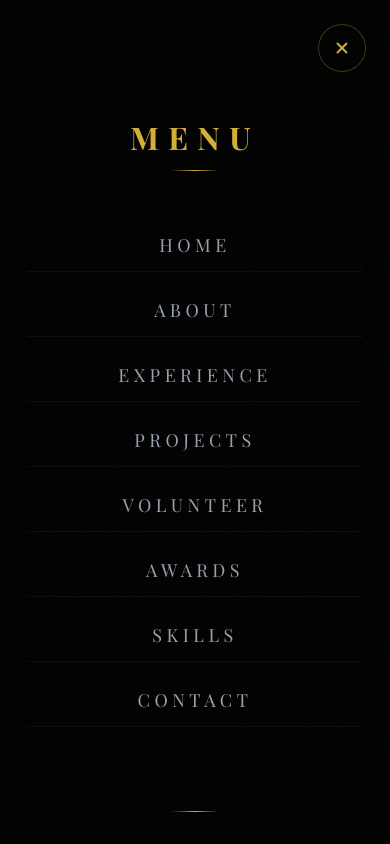
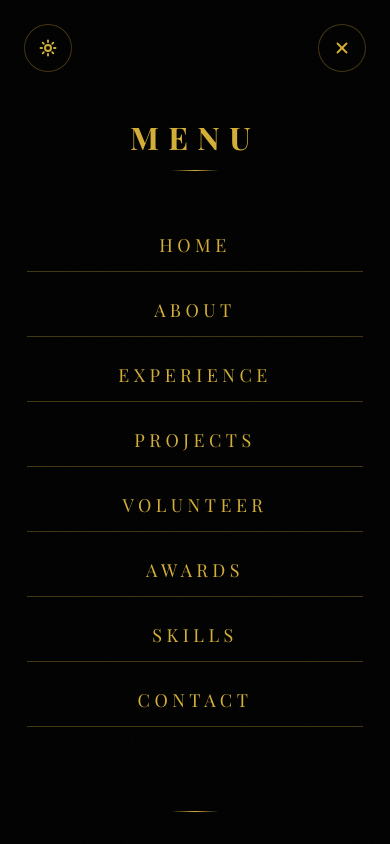
Before and after one commit to sameerbintaher/jinyuzhou, a Next.js app: page / in a window 390 px wide. Both pictures are taken after a click on the button "Open menu". Shown: the top 844 px of the page. Built offline with nearby package versions, Linux system fonts and the light colour scheme; a web font is replaced by a local one.

Commit message:
Add Light/Dark theme support with next-themes

```diff
--- a/app/components/Hero.js
+++ b/app/components/Hero.js
@@ -27,15 +27,23 @@ export default function Hero() {
     >
       {/* Soft Parallax Background - Desktop Only */}
       <motion.div
-        style={{ y: isMobile ? 0 : y }}
+        style={{
+          y: isMobile ? 0 : y,
+          background: "linear-gradient(to bottom, var(--bg), var(--bg-secondary), var(--bg))",
+        }}
         initial={{ scale: isMobile ? 1 : 1.1, opacity: 0 }}
         animate={{ scale: 1, opacity: 1 }}
         transition={{ duration: isMobile ? 0.8 : 2.5, ease: "easeOut" }}
-        className="absolute inset-0 bg-gradient-to-b from-black via-[#0a0a0a] to-black"
+        className="absolute inset-0"
       />
 
-      {/* Strong Dark Gradient Overlay for Mobile Readability */}
-      <div className="md:hidden absolute inset-0 bg-gradient-to-b from-black/80 via-black/70 to-black/90 z-[5]" />
+      {/* Gradient Overlay for Mobile Readability - Theme Aware */}
+      <div
+        className="md:hidden absolute inset-0 z-[5]"
+        style={{
+          background: "linear-gradient(to bottom, var(--hero-overlay-start), var(--hero-overlay-mid), var(--hero-overlay-end))",
+        }}
+      />
 
       <div className="relative z-10 text-center px-6 md:px-8 max-w-5xl mx-auto py-16 md:py-24">
         {/* Top Divider */}
@@ -49,7 +57,12 @@ export default function Hero() {
           }}
           className="mb-10"
         >
-          <div className="w-24 h-[1px] bg-gradient-to-r from-transparent via-[#d4af37] to-transparent mx-auto mb-12" />
+          <div
+            className="w-24 h-[1px] mx-auto mb-12"
+            style={{
+              backgroundImage: "linear-gradient(to right, transparent, var(--accent-gold), transparent)",
+            }}
+          />
         </motion.div>
 
         {/* Name - Minimal fade on mobile, cinematic on desktop */}
@@ -61,8 +74,9 @@ export default function Hero() {
             delay: isMobile ? 0.2 : 0.5,
             ease: [0.22, 1, 0.36, 1],
           }}
-          className="text-5xl md:text-8xl lg:text-9xl font-playfair font-bold mb-6 md:mb-8 text-[#d4af37] tracking-wider leading-tight"
+          className="text-5xl md:text-8xl lg:text-9xl font-playfair font-bold mb-6 md:mb-8 tracking-wider leading-tight"
           style={{
+            color: "var(--accent-gold)",
             fontSize: isMobile ? "clamp(2.5rem, 12vw, 4rem)" : undefined,
             textShadow: isMobile
               ? "0 3px 24px rgba(0,0,0,0.95), 0 6px 48px rgba(0,0,0,0.8)"
@@ -87,8 +101,8 @@ export default function Hero() {
             textShadow: isMobile ? "0 2px 16px rgba(0,0,0,0.9)" : "none",
           }}
         >
-          Broadcasting & Television <span className="text-[#d4af37]">|</span>{" "}
-          Content Creator <span className="text-[#d4af37]">|</span> Visual
+          Broadcasting & Television <span style={{ color: "var(--accent-gold)" }}>|</span>{" "}
+          Content Creator <span style={{ color: "var(--accent-gold)" }}>|</span> Visual
           Storyteller
         </motion.p>
 
@@ -124,14 +138,22 @@ export default function Hero() {
           <motion.a
             href="#contact"
             whileTap={{ scale: 0.97 }}
-            className="inline-block min-h-[48px] w-full sm:w-auto px-12 py-4 border border-[#d4af37] text-[#d4af37] hover:bg-[#d4af37] hover:text-black transition-all duration-300 uppercase tracking-widest text-sm font-semibold hover:shadow-[0_0_30px_rgba(212,175,55,0.6)] hover:scale-[1.02] active:scale-[0.97]"
+            className="inline-block min-h-[48px] w-full sm:w-auto px-12 py-4 border transition-all duration-300 uppercase tracking-widest text-sm font-semibold hover:scale-[1.02] active:scale-[0.97]"
+            style={{
+              borderColor: "var(--accent-gold)",
+              color: "var(--accent-gold)",
+            }}
           >
             Contact Me
           </motion.a>
           <motion.a
             href="#projects"
             whileTap={{ scale: 0.97 }}
-            className="inline-block min-h-[48px] w-full sm:w-auto px-12 py-4 bg-[#d4af37] text-black hover:bg-[#f4d03f] transition-all duration-300 uppercase tracking-widest text-sm font-semibold hover:shadow-[0_0_30px_rgba(212,175,55,0.7)] hover:scale-[1.02] active:scale-[0.97]"
+            className="inline-block min-h-[48px] w-full sm:w-auto px-12 py-4 transition-all duration-300 uppercase tracking-widest text-sm font-semibold hover:scale-[1.02] active:scale-[0.97]"
+            style={{
+              backgroundColor: "var(--accent-gold)",
+              color: "var(--bg)",
+            }}
           >
             View Projects
           </motion.a>
@@ -151,7 +173,8 @@ export default function Hero() {
       >
         <a
           href="#about"
-          className="text-[#d4af37] hover:text-[#f4d03f] transition-colors duration-300 block p-2"
+          className="transition-colors duration-300 block p-2"
+          style={{ color: "var(--accent-gold)" }}
           aria-label="Scroll to About section"
         >
           <ChevronDown className="animate-bounce" size={32} />
--- a/app/components/MobileMenu.js
+++ b/app/components/MobileMenu.js
@@ -2,11 +2,19 @@
 
 import { useState, useEffect } from "react";
 import { motion, AnimatePresence } from "framer-motion";
-import { Menu, X } from "lucide-react";
+import { Menu, X, Sun, Moon } from "lucide-react";
+import { useTheme } from "next-themes";
 
 export default function MobileMenu() {
   const [isOpen, setIsOpen] = useState(false);
   const [isVisible, setIsVisible] = useState(true);
+  const [mounted, setMounted] = useState(false);
+  const { theme, setTheme, resolvedTheme } = useTheme();
+
+  // Prevent hydration mismatch
+  useEffect(() => {
+    setMounted(true);
+  }, []);
 
   const navItems = [
     { name: "Home", href: "#hero" },
@@ -60,6 +68,10 @@ export default function MobileMenu() {
     }, 300);
   };
 
+  const toggleTheme = () => {
+    setTheme(resolvedTheme === "dark" ? "light" : "dark");
+  };
+
   return (
     <>
       {/* Glass Floating Menu Button - Bottom Right (Mobile Only) */}
@@ -71,7 +83,7 @@ export default function MobileMenu() {
             exit={{ opacity: 0, scale: 0.8 }}
             transition={{ duration: 0.2 }}
             onClick={() => setIsOpen(true)}
-            className="md:hidden fixed z-50 w-14 h-14 rounded-full flex items-center justify-center glass-button text-[#d4af37] active:scale-95 transition-transform"
+            className="md:hidden fixed z-50 w-14 h-14 rounded-full flex items-center justify-center glass-button text-[var(--accent-gold)] active:scale-95 transition-transform"
             style={{
               bottom: "calc(1.5rem + env(safe-area-inset-bottom, 0px))",
               right: "calc(1.5rem + env(safe-area-inset-right, 0px))",
@@ -83,17 +95,18 @@ export default function MobileMenu() {
         )}
       </AnimatePresence>
 
-      {/* Full-Screen Pure Black Overlay with Gold Links */}
+      {/* Full-Screen Overlay with Gold Links */}
       <AnimatePresence>
         {isOpen && (
           <>
-            {/* Pure Black Backdrop */}
+            {/* Backdrop - Theme Aware */}
             <motion.div
               initial={{ opacity: 0 }}
               animate={{ opacity: 1 }}
               exit={{ opacity: 0 }}
               transition={{ duration: 0.25 }}
-              className="md:hidden fixed inset-0 z-[100] bg-black"
+              className="md:hidden fixed inset-0 z-[100]"
+              style={{ backgroundColor: "var(--overlay-bg)" }}
               onClick={() => setIsOpen(false)}
             />
 
@@ -112,7 +125,7 @@ export default function MobileMenu() {
                 exit={{ opacity: 0, scale: 0.8 }}
                 transition={{ duration: 0.3, delay: 0.1 }}
                 onClick={() => setIsOpen(false)}
-                className="absolute w-12 h-12 rounded-full flex items-center justify-center glass-button text-[#d4af37] active:scale-95 transition-transform"
+                className="absolute w-12 h-12 rounded-full flex items-center justify-center glass-button text-[var(--accent-gold)] active:scale-95 transition-transform"
                 style={{
                   top: "calc(1.5rem + env(safe-area-inset-top, 0px))",
                   right: "calc(1.5rem + env(safe-area-inset-right, 0px))",
@@ -122,6 +135,29 @@ export default function MobileMenu() {
                 <X size={18} strokeWidth={2.5} />
               </motion.button>
 
+              {/* Theme Toggle Button - Glass (Top Left) */}
+              {mounted && (
+                <motion.button
+                  initial={{ opacity: 0, scale: 0.8 }}
+                  animate={{ opacity: 1, scale: 1 }}
+                  exit={{ opacity: 0, scale: 0.8 }}
+                  transition={{ duration: 0.3, delay: 0.1 }}
+                  onClick={toggleTheme}
+                  className="absolute w-12 h-12 rounded-full flex items-center justify-center glass-button text-[var(--accent-gold)] active:scale-95 transition-transform"
+                  style={{
+                    top: "calc(1.5rem + env(safe-area-inset-top, 0px))",
+                    left: "calc(1.5rem + env(safe-area-inset-left, 0px))",
+                  }}
+                  aria-label="Toggle theme"
+                >
+                  {resolvedTheme === "dark" ? (
+                    <Sun size={18} strokeWidth={2.5} />
+                  ) : (
+                    <Moon size={18} strokeWidth={2.5} />
+                  )}
+                </motion.button>
+              )}
+
               {/* Gold Title */}
               <motion.div
                 initial={{ opacity: 0, y: 20 }}
@@ -129,10 +165,10 @@ export default function MobileMenu() {
                 transition={{ duration: 0.4, delay: 0.15 }}
                 className="mb-12 text-center"
               >
-                <h2 className="text-2xl font-playfair font-bold text-[#d4af37] tracking-[0.3em]">
+                <h2 className="text-2xl font-playfair font-bold text-[var(--accent-gold)] tracking-[0.3em]">
                   MENU
                 </h2>
-                <div className="w-12 h-[1px] bg-gradient-to-r from-transparent via-[#d4af37] to-transparent mx-auto mt-3" />
+                <div className="w-12 h-[1px] bg-gradient-to-r from-transparent via-[var(--accent-gold)] to-transparent mx-auto mt-3" />
               </motion.div>
 
               {/* Navigation Links - Gold */}
@@ -150,7 +186,11 @@ export default function MobileMenu() {
                       ease: [0.22, 1, 0.36, 1],
                     }}
                     whileTap={{ scale: 0.97 }}
-                    className="w-full text-center text-lg font-playfair text-gray-400 hover:text-[#d4af37] active:text-[#f4d03f] transition-colors duration-200 uppercase tracking-[0.25em] py-3 px-4 min-h-[48px] flex items-center justify-center border-b border-gray-900/50 hover:border-[#d4af37]/20"
+                    className="w-full text-center text-lg font-playfair hover:text-[var(--accent-gold-light)] active:text-[var(--accent-gold-light)] transition-colors duration-200 uppercase tracking-[0.25em] py-3 px-4 min-h-[48px] flex items-center justify-center border-b active:scale-95"
+                    style={{
+                      color: "var(--accent-gold)",
+                      borderColor: "var(--glass-border)",
+                    }}
                   >
                     {item.name}
                   </motion.a>
@@ -162,9 +202,10 @@ export default function MobileMenu() {
                 initial={{ opacity: 0, scaleX: 0 }}
                 animate={{ opacity: 1, scaleX: 1 }}
                 transition={{ duration: 0.5, delay: 0.8 }}
-                className="absolute bottom-8 w-12 h-[1px] bg-gradient-to-r from-transparent via-[#d4af37] to-transparent"
+                className="absolute bottom-8 w-12 h-[1px] bg-gradient-to-r from-transparent to-transparent"
                 style={{
                   bottom: "calc(2rem + env(safe-area-inset-bottom, 0px))",
+                  backgroundImage: "linear-gradient(to right, transparent, var(--accent-gold), transparent)",
                 }}
               />
             </motion.div>
--- a/app/components/ScrollToTop.js
+++ b/app/components/ScrollToTop.js
@@ -61,7 +61,7 @@ export default function ScrollToTop() {
           exit={{ opacity: 0, scale: 0.8 }}
           transition={{ duration: 0.2 }}
           onClick={scrollToTop}
-          className="fixed z-50 w-14 h-14 rounded-full flex items-center justify-center glass-button text-[#d4af37] active:scale-95 transition-transform"
+          className="fixed z-50 w-14 h-14 rounded-full flex items-center justify-center glass-button text-[var(--accent-gold)] active:scale-95 transition-transform"
           style={{
             bottom: "calc(1.5rem + env(safe-area-inset-bottom, 0px))",
             left: "calc(1.5rem + env(safe-area-inset-left, 0px))",
--- /dev/null
+++ b/app/components/ThemeProvider.js
@@ -0,0 +1,16 @@
+"use client";
+
+import { ThemeProvider as NextThemesProvider } from "next-themes";
+
+export default function ThemeProvider({ children }) {
+  return (
+    <NextThemesProvider
+      attribute="class"
+      defaultTheme="dark"
+      enableSystem={true}
+      storageKey="portfolio-theme"
+    >
+      {children}
+    </NextThemesProvider>
+  );
+}
--- a/app/globals.css
+++ b/app/globals.css
@@ -19,18 +19,60 @@
   scroll-behavior: smooth;
 }
 
+/* ===== THEME SYSTEM ===== */
+/* Dark Theme (Default - Cinematic Black & Gold) */
+:root,
+.dark {
+  --bg: #000000;
+  --bg-secondary: #0a0a0a;
+  --bg-tertiary: #1a1a1a;
+  --text-primary: #ffffff;
+  --text-secondary: #9ca3af;
+  --text-muted: #6b7280;
+  --accent-gold: #d4af37;
+  --accent-gold-light: #f4d03f;
+  --accent-gold-dark: #b8941f;
+  --glass-bg: rgba(0, 0, 0, 0.6);
+  --glass-border: rgba(212, 175, 55, 0.3);
+  --overlay-bg: #000000;
+  --hero-overlay-start: rgba(0, 0, 0, 0.8);
+  --hero-overlay-mid: rgba(0, 0, 0, 0.7);
+  --hero-overlay-end: rgba(0, 0, 0, 0.9);
+}
+
+/* Light Theme (White + Gold Luxury Minimal) */
+.light {
+  --bg: #ffffff;
+  --bg-secondary: #fafafa;
+  --bg-tertiary: #f5f5f5;
+  --text-primary: #1a1a1a;
+  --text-secondary: #4b5563;
+  --text-muted: #9ca3af;
+  --accent-gold: #d4af37;
+  --accent-gold-light: #f4d03f;
+  --accent-gold-dark: #b8941f;
+  --glass-bg: rgba(255, 255, 255, 0.6);
+  --glass-border: rgba(212, 175, 55, 0.4);
+  --overlay-bg: #ffffff;
+  --hero-overlay-start: rgba(255, 255, 255, 0.3);
+  --hero-overlay-mid: rgba(255, 255, 255, 0.2);
+  --hero-overlay-end: rgba(255, 255, 255, 0.4);
+}
+
 html {
   scroll-behavior: smooth;
   scroll-padding-top: 100px;
-  background-color: #000;
+  background-color: var(--bg);
+  transition: background-color 0.3s ease;
 }
 
 body {
-  background-color: #000;
-  color: #fff;
+  background-color: var(--bg);
+  color: var(--text-primary);
   font-family: var(--font-inter);
   position: relative;
   overflow-x: hidden;
+  transition: background-color 0.3s ease, color 0.3s ease;
 }
 
 /* Mobile Redesign - Smooth Natural Scrolling with --vh fix */
@@ -112,18 +154,24 @@ body {
   }
 }
 
-/* Glass Morphism Utility Classes */
+/* Glass Morphism Utility Classes - Theme Aware */
 .glass-button {
-  background: rgba(0, 0, 0, 0.6);
+  background: var(--glass-bg);
   backdrop-filter: blur(12px);
   -webkit-backdrop-filter: blur(12px);
-  border: 1px solid rgba(212, 175, 55, 0.3);
-  box-shadow: 0 4px 16px rgba(0, 0, 0, 0.4);
+  border: 1px solid var(--glass-border);
+  box-shadow: 0 4px 16px rgba(0, 0, 0, 0.2);
+  transition: all 0.3s ease;
+}
+
+.light .glass-button {
+  box-shadow: 0 4px 16px rgba(0, 0, 0, 0.08);
 }
 
 .glass-button:hover {
-  background: rgba(0, 0, 0, 0.75);
-  border-color: rgba(212, 175, 55, 0.5);
+  background: var(--glass-bg);
+  border-color: var(--accent-gold);
+  opacity: 0.95;
 }
 
 /* Smooth scroll with easing */
--- a/app/layout.js
+++ b/app/layout.js
@@ -1,5 +1,6 @@
 import { Inter, Playfair_Display } from "next/font/google";
 import "./globals.css";
+import ThemeProvider from "./components/ThemeProvider";
 
 const inter = Inter({
   subsets: ["latin"],
@@ -26,9 +27,11 @@ export default function RootLayout({ children }) {
       suppressHydrationWarning
     >
       <body>
-        {/* Grain/Noise Overlay */}
-        <div className="grain-overlay" aria-hidden="true" />
-        {children}
+        <ThemeProvider>
+          {/* Grain/Noise Overlay */}
+          <div className="grain-overlay" aria-hidden="true" />
+          {children}
+        </ThemeProvider>
       </body>
     </html>
   );
--- a/package.json
+++ b/package.json
@@ -14,6 +14,7 @@
     "framer-motion": "^12.23.24",
     "lucide-react": "^0.546.0",
     "next": "15.5.6",
+    "next-themes": "^0.4.6",
     "postcss": "^8.5.6",
     "react": "19.1.0",
     "react-dom": "19.1.0",
--- /dev/null
+++ b/tailwind.config.js
@@ -0,0 +1,13 @@
+/** @type {import('tailwindcss').Config} */
+module.exports = {
+  darkMode: "class",
+  content: [
+    "./pages/**/*.{js,ts,jsx,tsx,mdx}",
+    "./components/**/*.{js,ts,jsx,tsx,mdx}",
+    "./app/**/*.{js,ts,jsx,tsx,mdx}",
+  ],
+  theme: {
+    extend: {},
+  },
+  plugins: [],
+};
```
Also changed, not shown: 1 other file (tests, documents, lock files or other folders).
